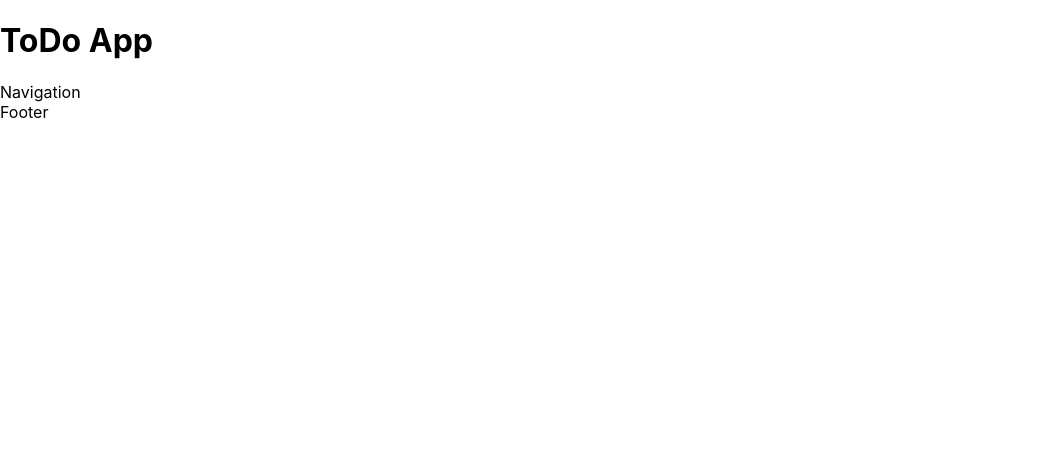
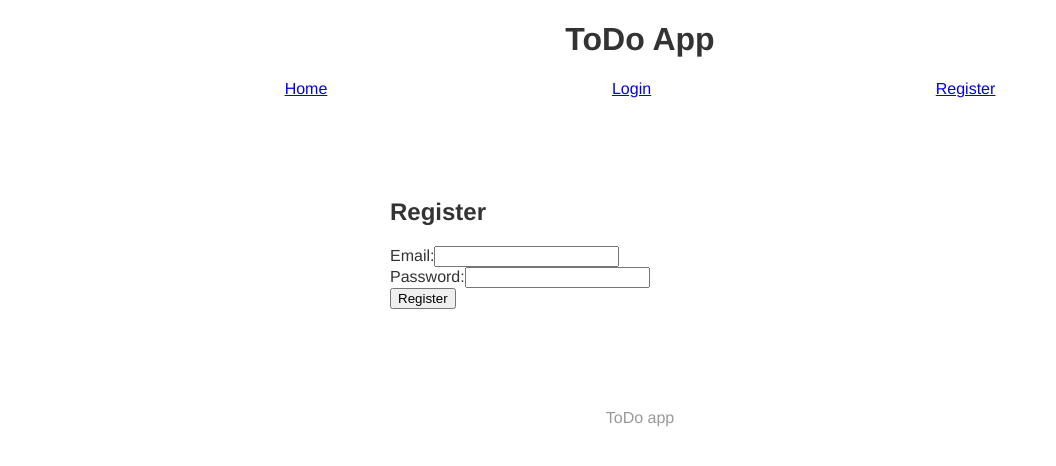
Before and after one commit to tkyytnm/todo-app, a React (Create React App) app in the folder client/: page /register in a window 1280 px wide. Shown: the top 466 px of the page, without its empty margins (0-1056 px from the left). Built offline with nearby package versions, Linux system fonts and the light colour scheme.

Commit message:
Set up register

```diff
--- a/client/package.json
+++ b/client/package.json
@@ -37,5 +37,6 @@
       "last 1 firefox version",
       "last 1 safari version"
     ]
-  }
+  },
+  "proxy": "http://localhost:5000"
 }
--- a/client/src/app/App.css
+++ b/client/src/app/App.css
@@ -0,0 +1,17 @@
+h1 {
+  text-align: center;
+}
+nav {
+  display: flex;
+  justify-content: space-evenly;
+}
+
+section {
+  width: 500px;
+  margin: 100px auto;
+}
+
+footer {
+  text-align: center;
+  color: #999999;
+}
--- a/client/src/app/App.js
+++ b/client/src/app/App.js
@@ -2,20 +2,22 @@ import "./App.css";
 import { BrowserRouter, Routes, Route } from "react-router-dom";
 import Header from "../common/header/Header";
 import Footer from "../common/footer/Footer";
+import Register from "../features/auth/Register";
 
 function App() {
   return (
-    <>
+    <BrowserRouter>
       <Header />
-      <BrowserRouter>
+      <section>
         <Routes>
           <Route path="/">
             <Route index element={<>Index</>} />
+            <Route path="register" element={<Register />} />
           </Route>
         </Routes>
-      </BrowserRouter>
+      </section>
       <Footer />
-    </>
+    </BrowserRouter>
   );
 }
 
--- a/client/src/common/footer/Footer.js
+++ b/client/src/common/footer/Footer.js
@@ -1,5 +1,5 @@
 const Footer = () => {
-  return <footer>Footer</footer>;
+  return <footer>ToDo app</footer>;
 };
 
 export default Footer;
--- a/client/src/common/header/Nav.js
+++ b/client/src/common/header/Nav.js
@@ -1,5 +1,13 @@
+import { Link } from "react-router-dom";
+
 const Nav = () => {
-  return <nav>Navigation</nav>;
+  return (
+    <nav>
+      <Link to="/">Home</Link>
+      <Link to="/login">Login</Link>
+      <Link to="/register">Register</Link>
+    </nav>
+  );
 };
 
 export default Nav;
--- a/client/src/features/auth/Register.js
+++ b/client/src/features/auth/Register.js
@@ -0,0 +1,34 @@
+import { useDispatch } from "react-redux";
+import { sendUserData } from "./authSlice";
+
+const Register = () => {
+  const dispatch = useDispatch();
+  const handleSubmit = (e) => {
+    e.preventDefault();
+    dispatch(
+      sendUserData({
+        email: e.target.email.value,
+        password: e.target.password.value,
+      })
+    );
+  };
+
+  return (
+    <>
+      <h2>Register</h2>
+      <form onSubmit={handleSubmit}>
+        <div>
+          <label htmlFor="email">Email:</label>
+          <input type="email" id="email" name="email" required />
+        </div>
+        <div>
+          <label htmlFor="password">Password:</label>
+          <input type="password" id="password" name="password" required />
+        </div>
+        <button>Register</button>
+      </form>
+    </>
+  );
+};
+
+export default Register;
--- a/client/src/features/auth/authSlice.js
+++ b/client/src/features/auth/authSlice.js
@@ -3,9 +3,9 @@ import { createAsyncThunk, createSlice } from "@reduxjs/toolkit";
 export const sendUserData = createAsyncThunk(
   "auth/sendUserData",
   async (data) => {
-    const response = await fetch("/api/auth", {
+    const response = await fetch("/api/auth/register", {
       method: "POST",
-      headers: "application/json",
+      headers: { "Content-Type": "application/json" },
       body: JSON.stringify(data),
     });
     return response.json();
--- a/client/src/index.css
+++ b/client/src/index.css
@@ -1,13 +1,13 @@
 body {
   margin: 0;
-  font-family: -apple-system, BlinkMacSystemFont, 'Segoe UI', 'Roboto', 'Oxygen',
-    'Ubuntu', 'Cantarell', 'Fira Sans', 'Droid Sans', 'Helvetica Neue',
-    sans-serif;
+  font-family: "Helvetica Neue", Arial, "Hiragino Kaku Gothic ProN",
+    "Hiragino Sans", Meiryo, sans-serif;
   -webkit-font-smoothing: antialiased;
   -moz-osx-font-smoothing: grayscale;
+  color: #333333;
 }
 
 code {
-  font-family: source-code-pro, Menlo, Monaco, Consolas, 'Courier New',
+  font-family: source-code-pro, Menlo, Monaco, Consolas, "Courier New",
     monospace;
 }
```
